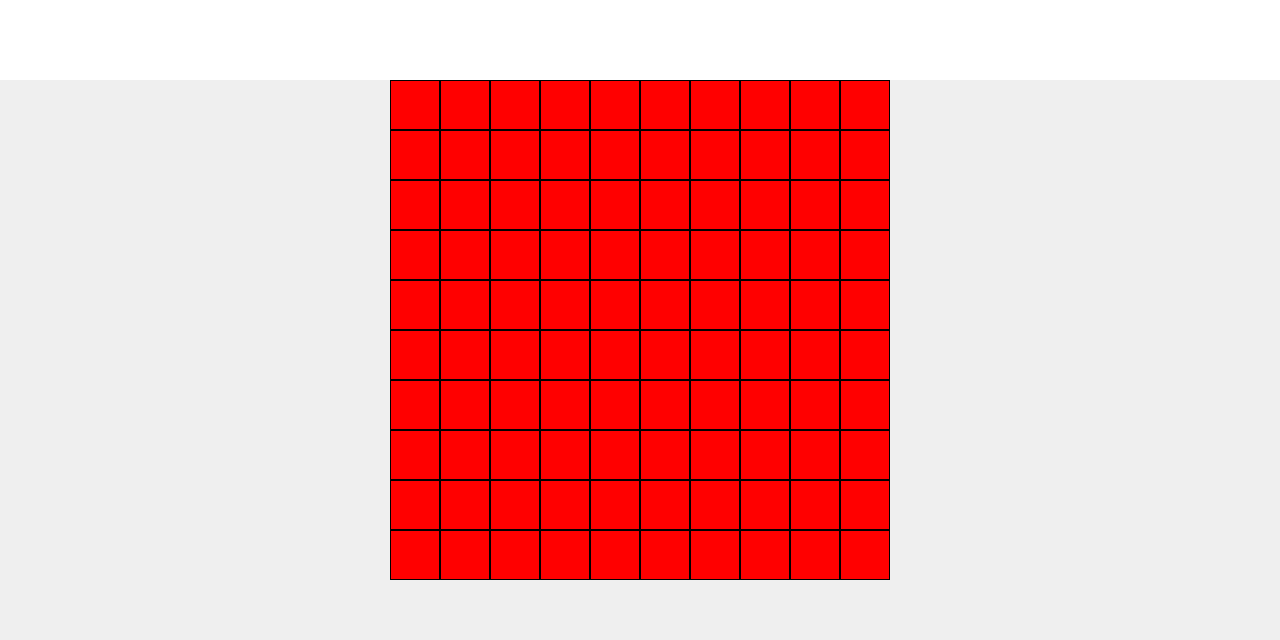
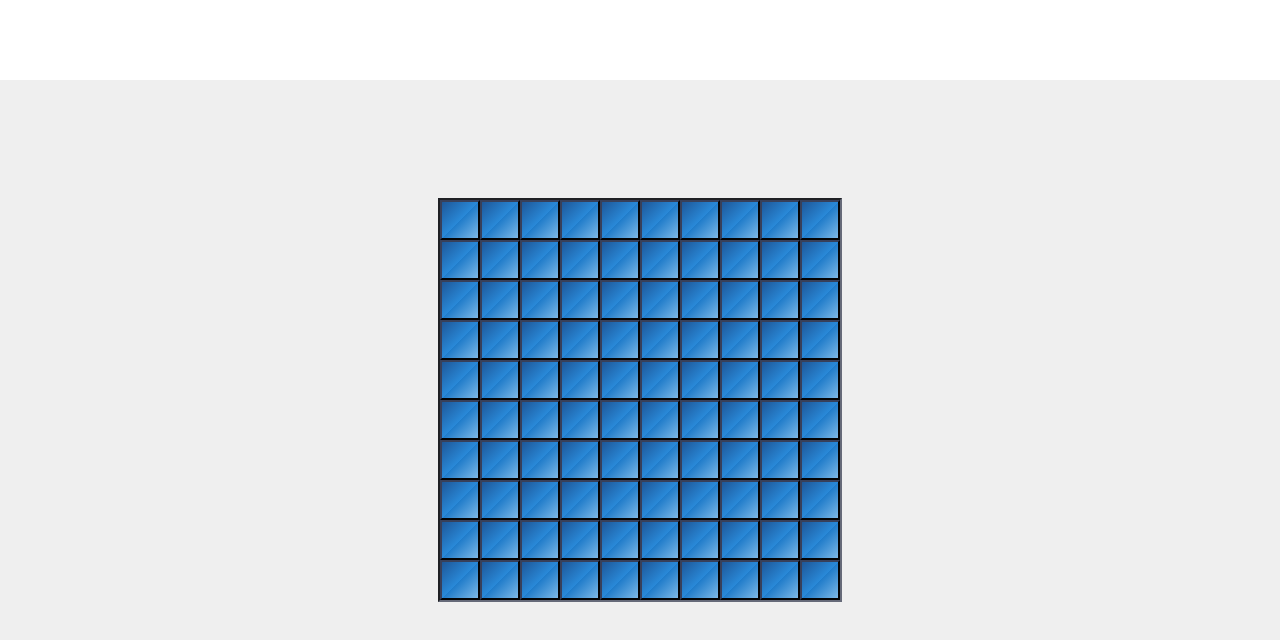
Before and after one commit to theorosel/experiments, a website: page minesweeper/src/index.html in a window 1280 px wide. Drawn offline with nearby package versions, Linux system fonts and the light colour scheme; files that its build step writes are made by us from their sources.

Commit message:
:lipstick: Add new minesweeper style

```diff
--- a/minesweeper/src/scss/components/_minesweeper.scss
+++ b/minesweeper/src/scss/components/_minesweeper.scss
@@ -19,14 +19,27 @@
 .minesweeper {
     position: absolute;
     left: 50%;
-    transform: translateX(-50%);
+    top: 50%;
+    transform: translateX(-50%) translateY(-50%);
     font-size: 0;
+    border: 2px inset #666a79;
+    background-color: #38405a;
+    cursor: pointer;
 }
 
 .minesweeper-box {
     display: inline-block;
-    width: 50px;
-    height: 50px;
-    background: red;
-    border: 0.2px solid #000;
+    width: 40px;
+    height: 40px;
+    background: linear-gradient(135deg, #1e5799 0%,#2989d8 50%,#207cca 51%,#7db9e8 100%);
+    border: 2px outset #38405a;
+
+
+    &:hover {
+        background: linear-gradient(135deg, #2f5e96 0%,#4095db 50%,#3688cc 51%,#94c1e3 100%);
+    }
+
+    &:active {
+        border: 2px inset #38405a;
+    }
 }
```
